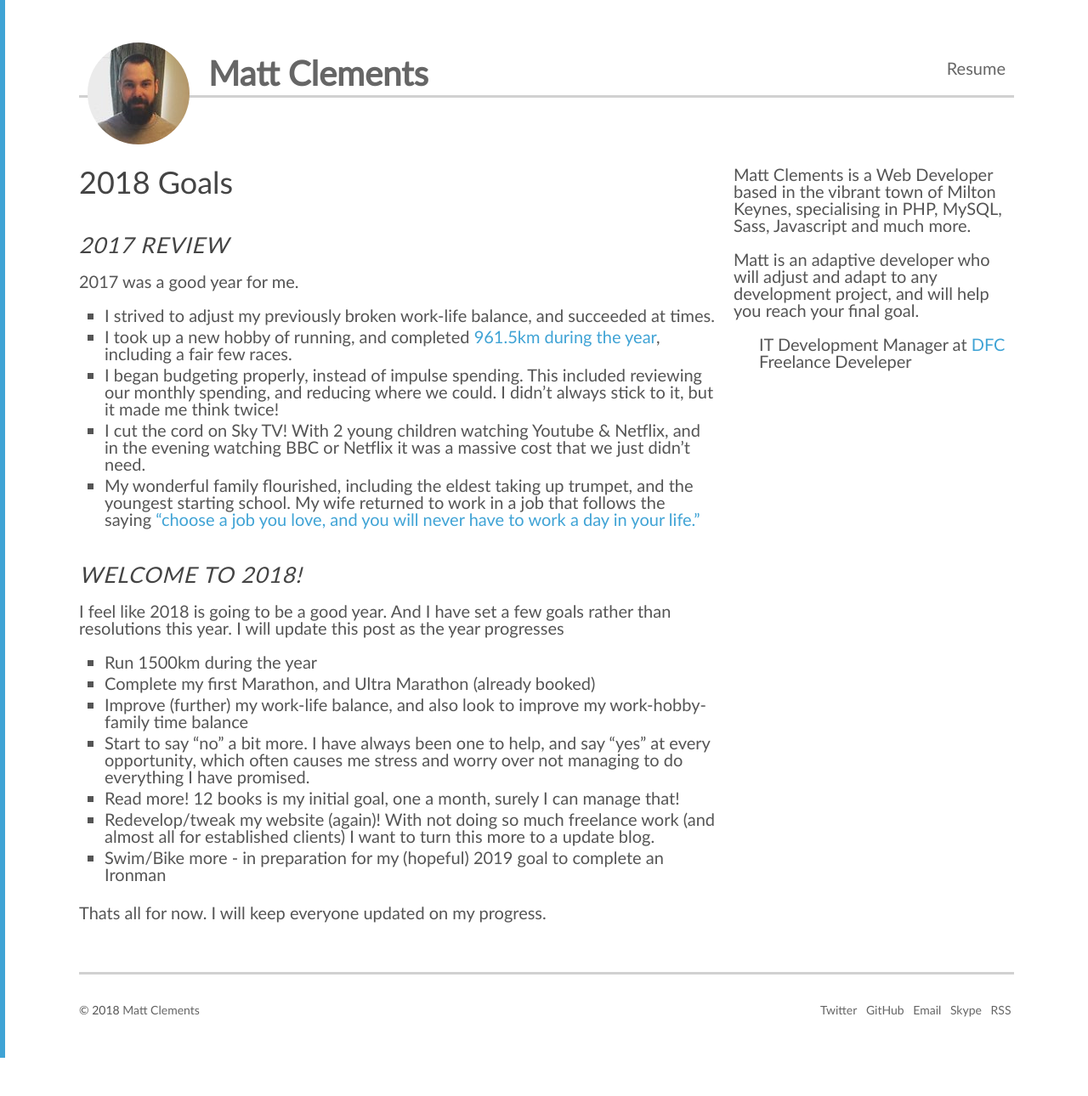
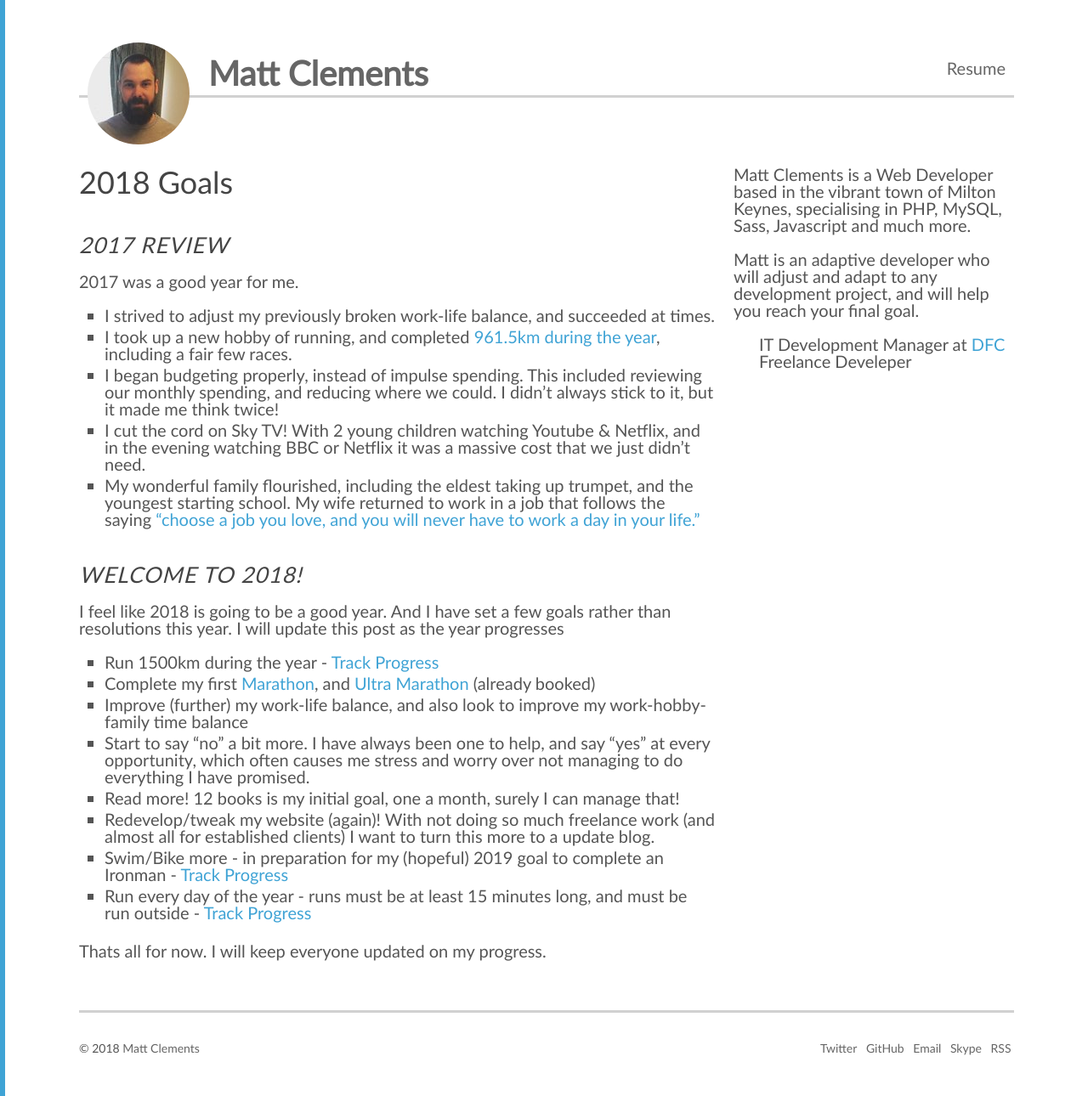
Before and after one commit to mattclements/mattclements.github.io, a Jekyll site: the page built from _posts/2018-01-01-2018-goals.md, in a window 1280 px wide. Shown: the whole page at 85% size. Built offline with Jekyll 4.4.1, drawn with Linux system fonts in a browser that asks for light colours; before the commit the page ends 1245 px from its top, so only the background shows below that.

Commit message:
Adding Links to yearly goals & adding run every day goal

```diff
--- a/_posts/2018-01-01-2018-goals.md
+++ b/_posts/2018-01-01-2018-goals.md
@@ -18,12 +18,13 @@ date: '2018-01-01 20:01:18'
 
 I feel like 2018 is going to be a good year. And I have set a few goals rather than resolutions this year. I will update this post as the year progresses
 
-* Run 1500km during the year
-* Complete my first Marathon, and Ultra Marathon (already booked)
+* Run 1500km during the year - [Track Progress](https://www.strava.com/athletes/11891185)
+* Complete my first [Marathon](http://mkmarathon.com), and [Ultra Marathon](https://www.racetothestones.com) (already booked)
 * Improve (further) my work-life balance, and also look to improve my work-hobby-family time balance
 * Start to say __"no"__ a bit more. I have always been one to help, and say "yes" at every opportunity, which often causes me stress and worry over not managing to do everything I have promised.
 * Read more! 12 books is my initial goal, one a month, surely I can manage that!
 * Redevelop/tweak my website (again)! With not doing so much freelance work (and almost all for established clients) I want to turn this more to a update blog.
-* Swim/Bike more - in preparation for my (hopeful) 2019 goal to complete an Ironman
+* Swim/Bike more - in preparation for my (hopeful) 2019 goal to complete an Ironman - [Track Progress](https://www.strava.com/athletes/11891185)
+* Run every day of the year - runs must be at least 15 minutes long, and must be run outside - [Track Progress](https://www.strava.com/athletes/11891185)
 
 Thats all for now. I will keep everyone updated on my progress.
```
